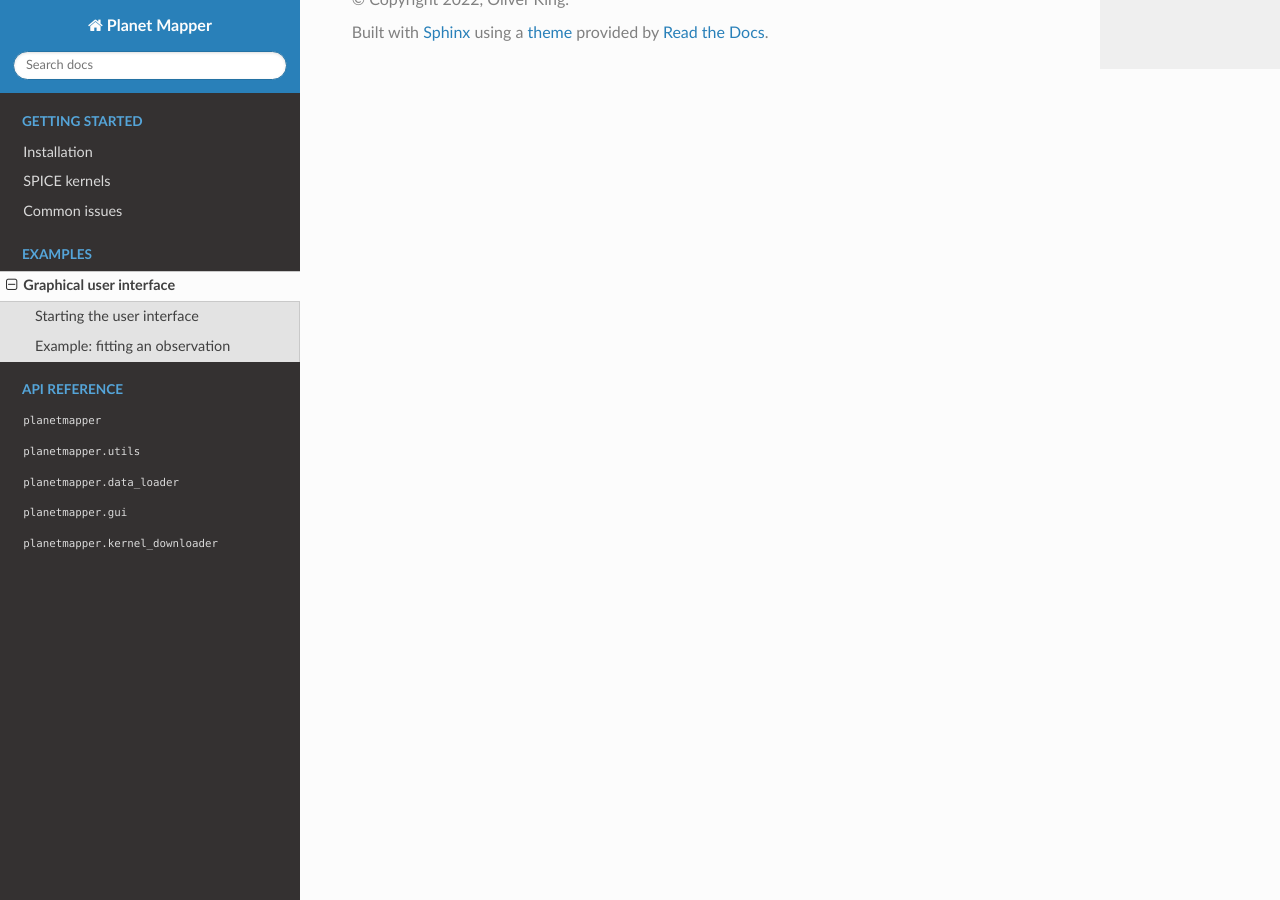
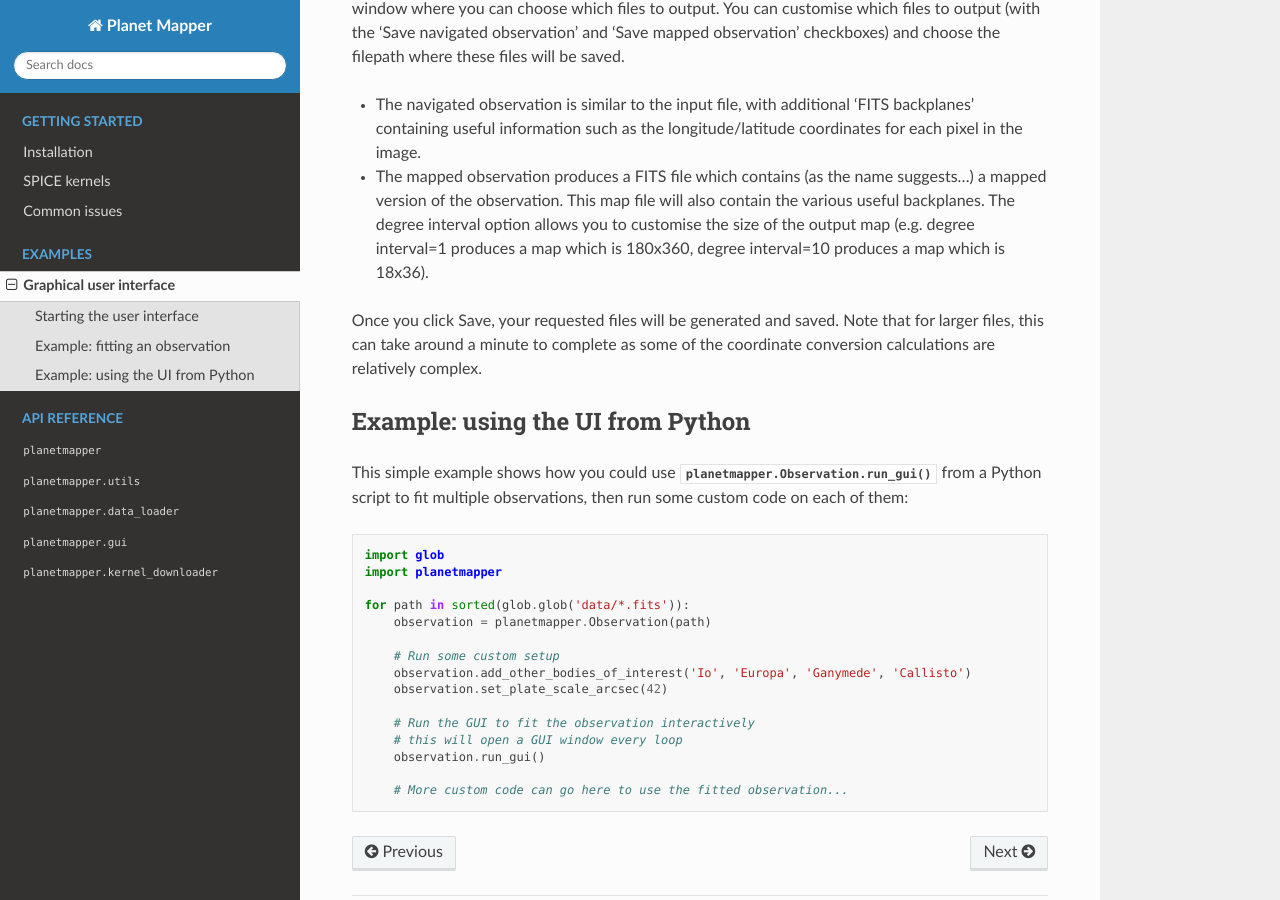
Before and after one commit to ortk95/planetmapper, a Sphinx documentation site: the page built from docs/user_interface.rst, in a window 1280 px wide and 900 px high, scrolled down 4080 px. Built offline with Sphinx 7.4.7 and the Read the Docs theme 2.0.0, drawn with Linux system fonts in a browser that asks for light colours; the version number could not be read and is left out; some of the changed text lies outside the part shown.

Commit message:
More docs

```diff
--- a/docs/user_interface.rst
+++ b/docs/user_interface.rst
@@ -7,7 +7,7 @@ Starting the user interface
 ===========================
 The easiest way to run the PlanetMapper user interface is to simply type `planetmapper` in the command line. This will launch a new interactive window where you can choose observation files to open and fit.
 
-You can create a user interface from a :class:`planetmapper.Observation` object using the  :func:`Observation.run_gui` function. This is mainly useful if you want to combine using a user interface to fit the observation with some Python code to e.g. run some additional analysis.
+You can create a user interface from a :class:`planetmapper.Observation` object using the  :func:`planetmapper.Observation.run_gui` function. This is mainly useful if you want to combine using a user interface to fit the observation with some Python code to e.g. run some additional analysis.
 
 It is also possible to start a user interface directly using :func:`planetmapper.gui.GUI.run`, although the other two methods are generally more useful.
 
@@ -58,3 +58,23 @@ Once you are happy with the fitting result, click Save at the top of the Control
 - The mapped observation produces a FITS file which contains (as the name suggests...) a mapped version of the observation. This map file will also contain the various useful backplanes. The degree interval option allows you to customise the size of the output map (e.g. degree interval=1 produces a map which is 180x360, degree interval=10 produces a map which is 18x36).
 
 Once you click Save, your requested files will be generated and saved. Note that for larger files, this can take around a minute to complete as some of the coordinate conversion calculations are relatively complex.
+
+Example: using the UI from Python
+=================================
+This simple example shows how you could use :func:`planetmapper.Observation.run_gui` from a Python script to fit multiple observations, then run some custom code on each of them: ::
+
+    import glob
+    import planetmapper
+
+    for path in sorted(glob.glob('data/*.fits')):
+        observation = planetmapper.Observation(path)
+
+        # Run some custom setup
+        observation.add_other_bodies_of_interest('Io', 'Europa', 'Ganymede', 'Callisto')
+        observation.set_plate_scale_arcsec(42)
+
+        # Run the GUI to fit the observation interactively
+        # this will open a GUI window every loop
+        observation.run_gui()
+
+        # More custom code can go here to use the fitted observation...
```
Also changed, not shown: other parts of docs/user_interface.rst (+1 -1 lines), docs/images/gui_saving.png.
